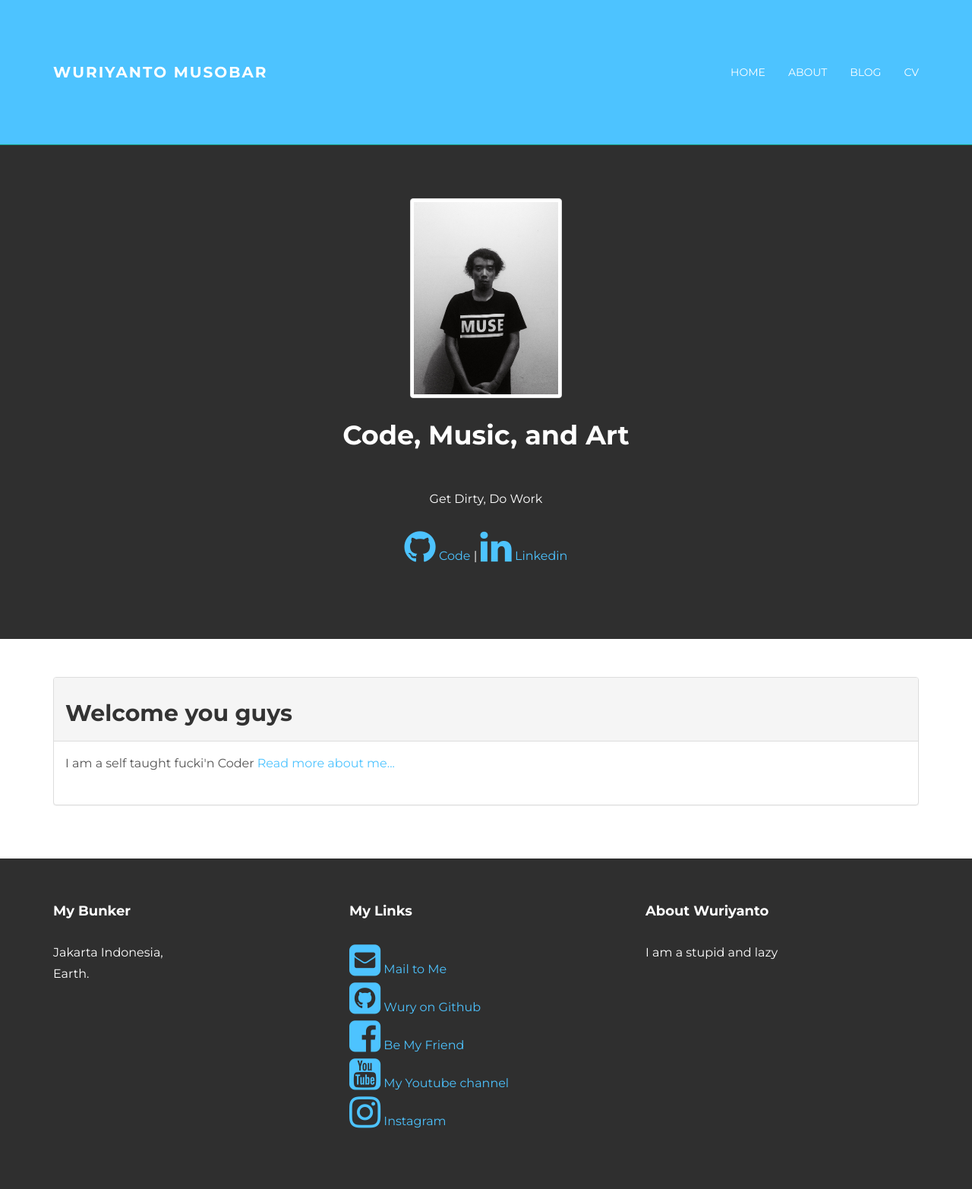
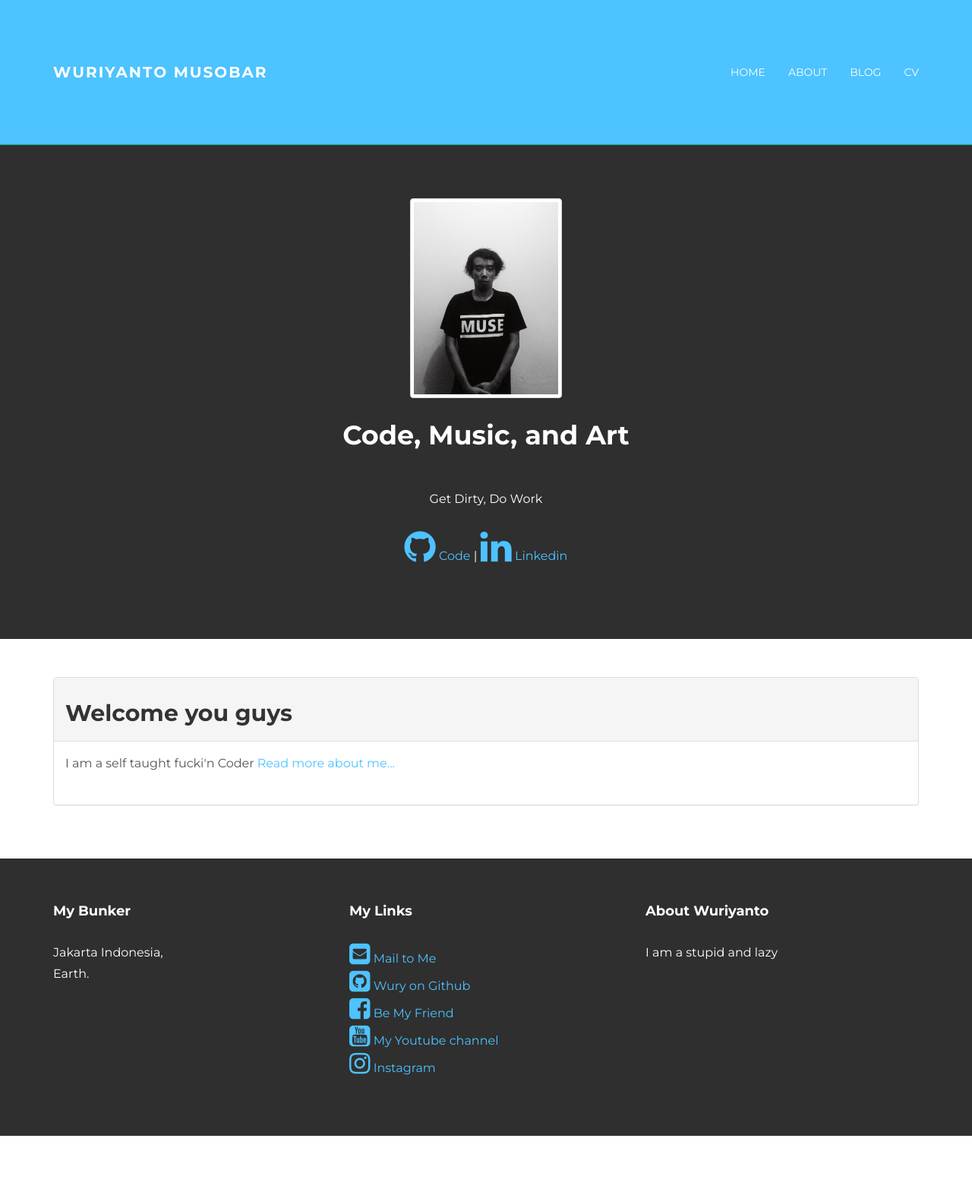
Before and after one commit to wuriyanto48/wuriyanto48.github.io, a Jekyll site: the page built from index.html, in a window 1280 px wide. Shown: the whole page at 76% size. Built offline with Jekyll 4.4.1, drawn with Linux system fonts in a browser that asks for light colours; nearby versions of some CDN libraries; after the commit the page ends 1495 px from its top, so only the background shows below that.

Commit message:
social icon

```diff
--- a/_layouts/default.html
+++ b/_layouts/default.html
@@ -110,31 +110,31 @@
 					<p>
             <a class="button is-large is-white" href="mailto:wuriyanto48@yahoo.co.id">
               <span class="icon">
-                <i class="fa fa-envelope-square fa-3x social"></i>
+                <i class="fa fa-envelope-square fa-2x social"></i>
               </span>
               <span>Mail to Me</span>
             </a><br/>
             <a class="button is-large is-white" href="https://github.com/wuriyanto48" target="_blank">
               <span class="icon">
-                <i class="fa fa-github-square fa-3x social"></i>
+                <i class="fa fa-github-square fa-2x social"></i>
               </span>
               <span>Wury on Github</span>
             </a><br/>
             <a class="button is-large is-white" href="https://www.facebook.com/wuriyanto" target="_blank">
               <span class="icon">
-                <i class="fa fa-facebook-square fa-3x social"></i>
+                <i class="fa fa-facebook-square fa-2x social"></i>
               </span>
               <span>Be My Friend</span>
             </a><br/>
             <a class="button is-large is-white" href="https://www.youtube.com/channel/UCqOBKU-JXrM86FTt7Xzwdxw" target="_blank">
               <span class="icon">
-                <i class="fa fa-youtube-square fa-3x social"></i>
+                <i class="fa fa-youtube-square fa-2x social"></i>
               </span>
               <span>My Youtube channel</span>
             </a><br/>
             <a class="button is-large is-white" href="https://www.instagram.com/wury_musobar/" target="_blank">
               <span class="icon">
-                <i class="fa fa-instagram fa-3x social"></i>
+                <i class="fa fa-instagram fa-2x social"></i>
               </span>
               <span>Instagram</span>
             </a>
```
